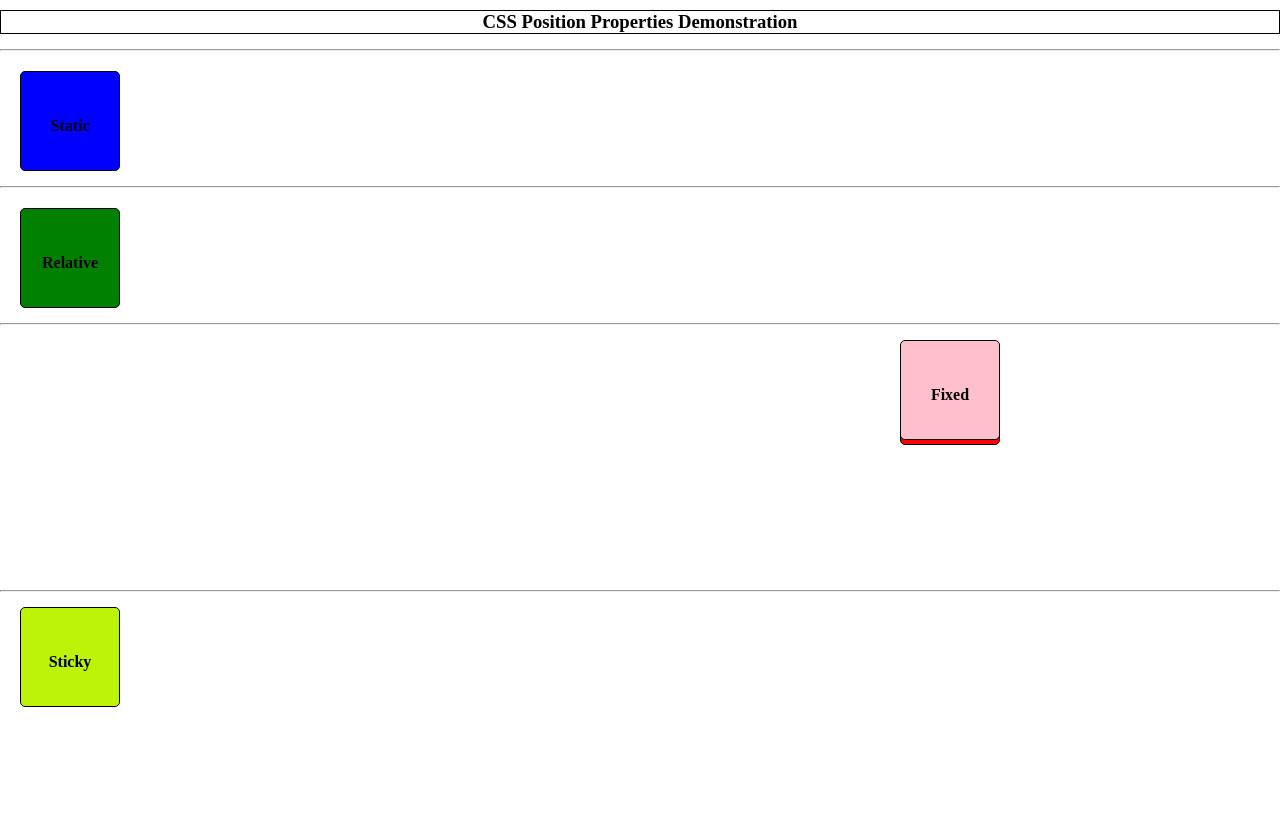
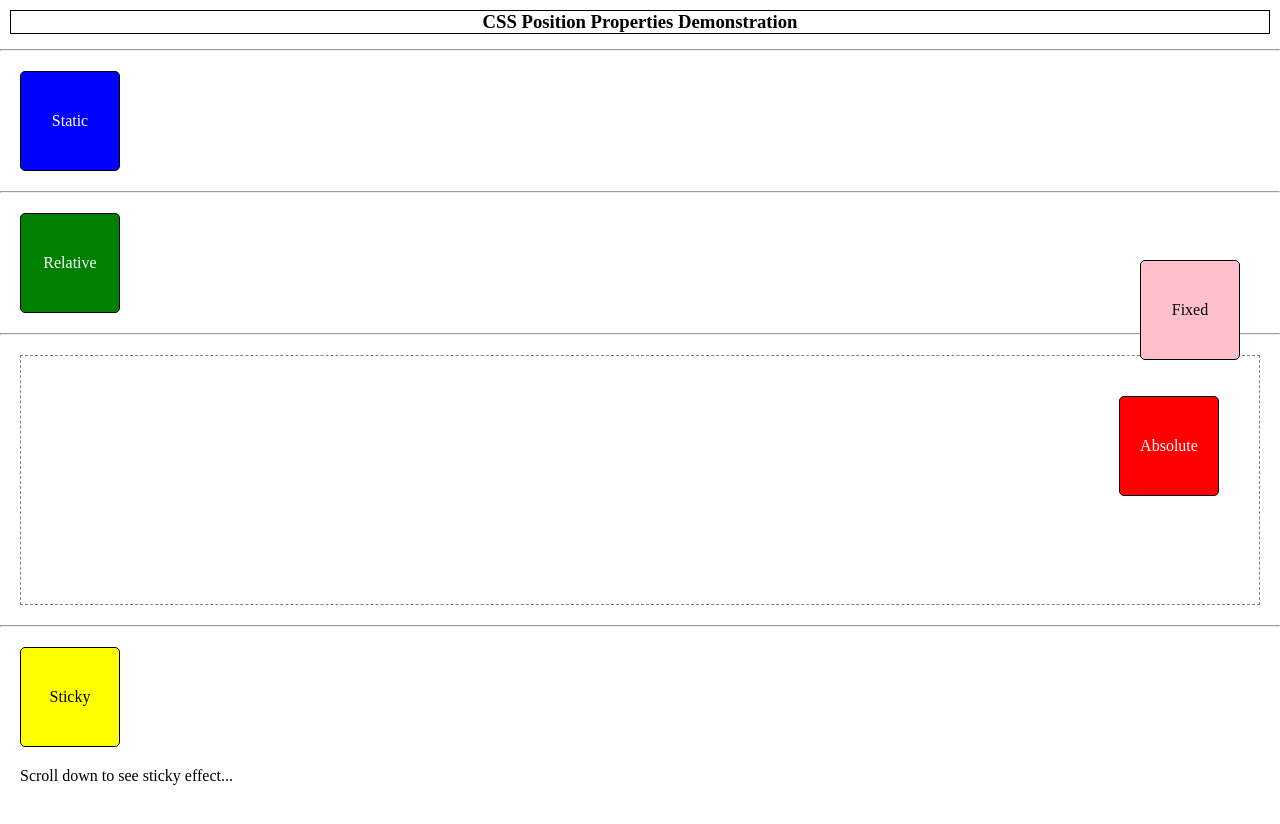
Before and after one commit to mallinthbarakade18/html4pm, a plain HTML site: page Projects/task10.html in a window 1280 px wide. Drawn offline with Linux system fonts and the light colour scheme.

```diff
--- a/Projects/task10.html
+++ b/Projects/task10.html
@@ -1,106 +1,88 @@
 <!DOCTYPE html>
 <html lang="en">
   <head>
-    <meta charset="UTF-8">
-    <meta name="viewport" content="width=device-width, initial-scale=1.0">
-    <title>Document</title>
+    <meta charset="UTF-8" />
+    <meta name="viewport" content="width=device-width, initial-scale=1.0" />
+    <title>CSS Position Demo</title>
     <style>
-        *{
+      * {
         margin: 0;
         padding: 0;
         box-sizing: border-box;
       }
-        h3{
+      h3 {
         text-align: center;
-            margin-top: 10px;
+        margin: 10px;
         border: 1px solid black;
+      }
+      hr {
+        margin: 15px 0;
+      }
 
-        }
-        .div-static{
-            position: static;
-            background-color: blue;
-            margin-left: 20px;
-            margin-top: 20px;
+      .box {
         height: 100px;
         width: 100px;
         border: 1px solid black;
         border-radius: 5px;
+        display: flex;
+        justify-content: center;
+        align-items: center;
+        margin: 20px;
       }
-        .div-relative{
+      .div-static {
+        position: static;
+        background: blue;
+        color: white;
+      }
+      .div-relative {
         position: relative;
-            background-color: green;
-            margin-left: 20px;
-            margin-top: 20px;
-            height: 100px;
-            width: 100px;
-            border: 1px solid black;
-            border-radius: 5px;
+        background: green;
+        color: white;
       }
-        .abs-fixed{
+      .div-absolute {
+        position: absolute;
+        top: 20px;
+        right: 20px;
+        background: red;
+        color: white;
+      }
+      .div-fixed {
+        position: fixed;
+        top: 240px;
+        right: 20px;
+        background: pink;
+      }
+      .div-sticky {
+        position: sticky;
+        top: 20px;
+        background: yellow;
+      }
+      .abs-fixed {
         position: relative;
         height: 250px;
-            width: 150px;
-        }
-        .div-absolute{
-            position: absolute;
-            background-color: red;
-            margin-left: 900px;
-            margin-top: 20px;
-            height: 100px;
-            width: 100px;
-            border: 1px solid black;
-            border-radius: 5px;
-        }
-        .div-fixed{
-            position: fixed;
-            background-color:pink;
-            margin-left: 900px;
-            margin-top: 15px;
-            height: 100px;
-            width: 100px;
-            border: 1px solid black;
-            border-radius: 5px;
-        }
-        .div-sticky{
-          position: sticky;
-            background-color: rgb(189, 243, 9);
-            margin-left: 20px;
-            margin-top: 15px;
-            margin-bottom: 100px;
-            height: 100px;
-            width: 100px;
-            border: 1px solid black;
-            border-radius: 5px;
-        }
-        h4{
-            margin-top:45px;
-            text-align: center;
-            align-items: center;
-            justify-content: center;
-        }
-        hr{
-            margin-top: 15px;
+        border: 1px dashed gray;
+        margin: 20px;
       }
     </style>
   </head>
   <body>
-    <h3>CSS Position Properties Demonstration</h3><hr>
-    <div class="div-static">
-        <h4>Static</h4>
-    </div><hr>
-    <div class="div-relative">
-        <h4>Relative</h4>
-    </div><hr>
+    <h3>CSS Position Properties Demonstration</h3>
+    <hr />
+
+    <div class="box div-static">Static</div>
+    <hr />
+    <div class="box div-relative">Relative</div>
+    <hr />
+
     <div class="abs-fixed">
-        <div class="div-absolute">
-        <h4>Absolute</h4>
+      <div class="box div-absolute">Absolute</div>
+      <div class="box div-fixed">Fixed</div>
     </div>
-    <div class="div-fixed">
-        <h4>Fixed</h4>
-    </div>
-    </div><hr>
-        <div class="div-sticky">
-            <h4>Sticky</h4>
-        </div>
+    <hr />
+
+    <div class="box div-sticky">Sticky</div>
+    <p style="height: 1000px; margin: 20px">
+      Scroll down to see sticky effect...
+    </p>
   </body>
 </html>
```
Lines whose indentation alone changed are shown as unchanged.
